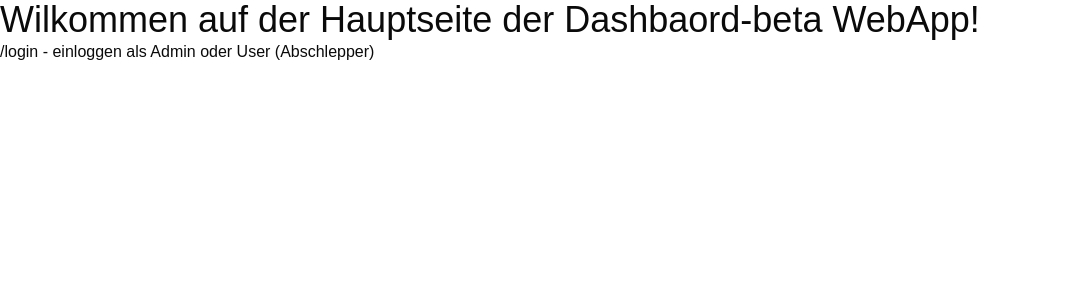
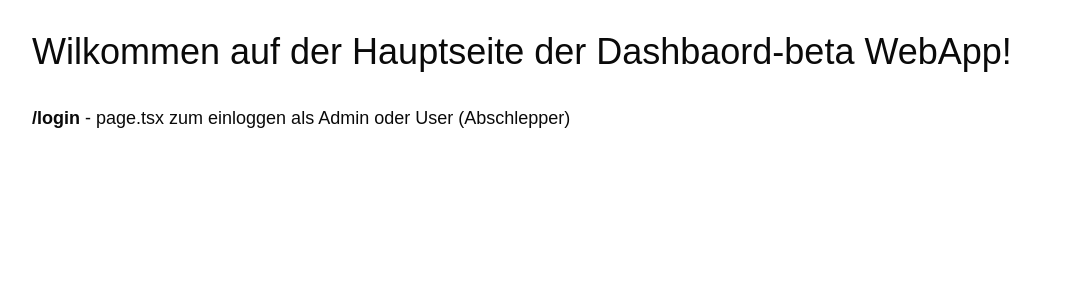
Before and after one commit to aydasYa/dm-webapp, a Next.js app: page / in a window 1280 px wide. Shown: the top 300 px of the page, without its empty margins (0-1072 px from the left). Built offline with nearby package versions, Linux system fonts and the light colour scheme.

Commit message:
(style) add margin and font-styling

```diff
--- a/app/ui/say-hello.tsx
+++ b/app/ui/say-hello.tsx
@@ -1,8 +1,8 @@
 export function SayHello() {
     return (
         <main>
-            <h1 className="text-4xl">Wilkommen auf der Hauptseite der Dashbaord-beta WebApp!</h1>
-            <p>/login - einloggen als Admin oder User (Abschlepper)</p>
+            <h1 className="text-4xl m-8">Wilkommen auf der Hauptseite der Dashbaord-beta WebApp!</h1>
+            <p  className="text-lg m-8"><span className="font-bold">/login</span> - page.tsx zum einloggen als Admin oder User (Abschlepper)</p>
         </main>
     )
 }
```
